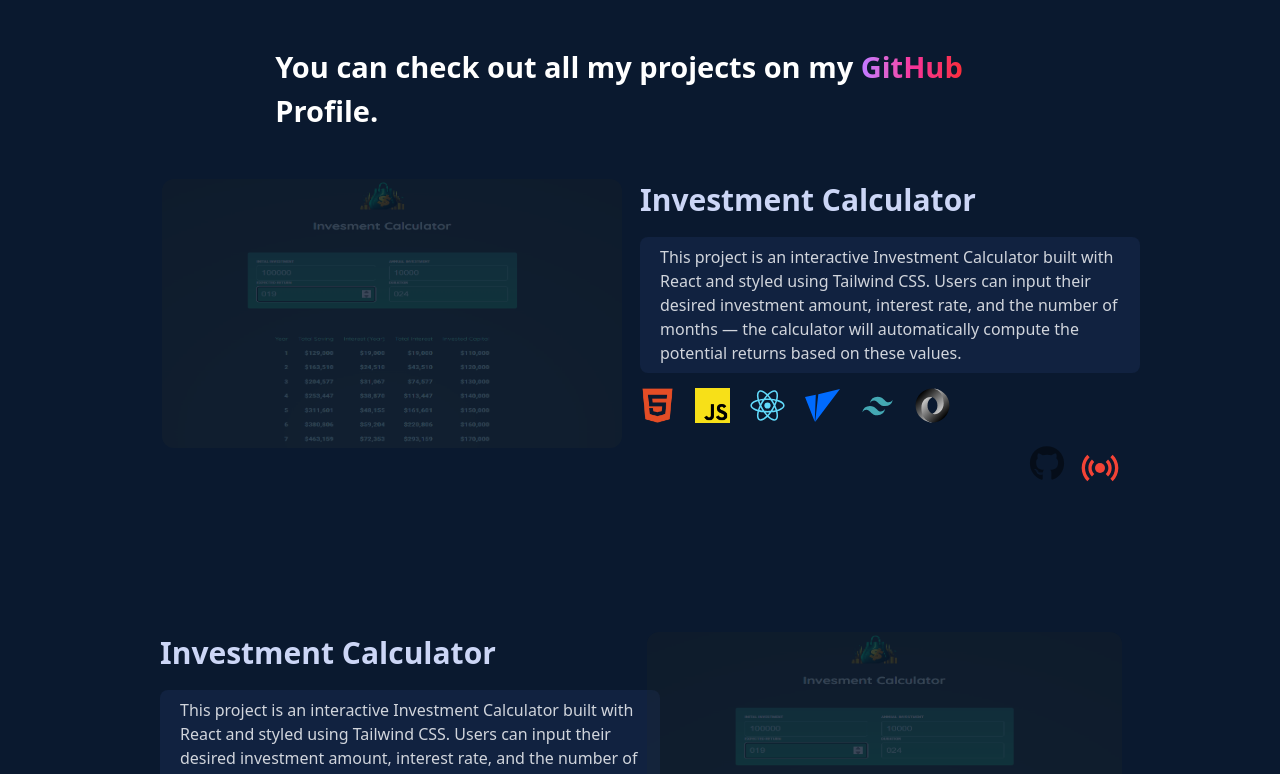
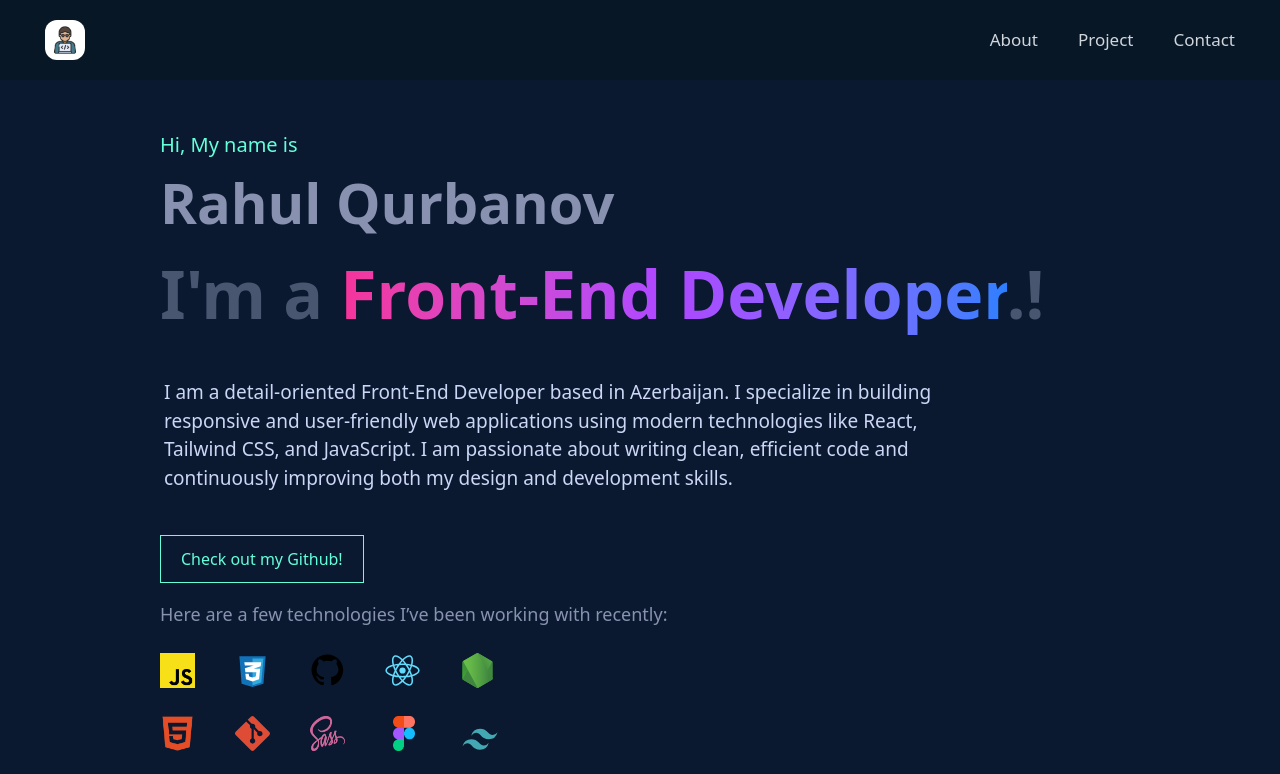
Before and after one commit to RahulQurbanov/Portfolio, a React (Vite) app: page / in a window 1280 px wide. Shown: the top 774 px of the page. Built offline with nearby package versions, Linux system fonts and the light colour scheme; the HTML template or start-up script is replaced by a standard one.

Commit message:
Change img path in Header Part

```diff
--- a/src/App.jsx
+++ b/src/App.jsx
@@ -6,7 +6,7 @@ import Footer from './components/Footer'
 export default function App() {
   return (<>
 
-   {/* <Header/> */}
+   <Header/>
    <Projects/>
    <Footer/>
    </>
--- a/src/components/Header.jsx
+++ b/src/components/Header.jsx
@@ -5,7 +5,7 @@ export default function Header() {
     return (
         <div id='home' className='bg-[#0a192f] flex flex-col gap-[10px]'>
             <nav className='flex justify-between items-center py-5 px-[45px] text-[17px] bg-[rgb(7,23,38)] animate__animated animate__fadeInDown animate__delay-1s'>
-                <div className='text-gray-300'><img src="./src/assets/img/logo.jpg" className='w-[40px] h-[40px] rounded-xl' /></div>
+                <div className='text-gray-300'><img src="/img/logo.jpg" className='w-[40px] h-[40px] rounded-xl' /></div>
                 <div className='flex gap-10 text-gray-300'>
                     <a href="#home" className='hover:text-[#64ffda] animate__animated animate__fadeInRight animate__delay-2s'>About</a>
                     <a href="#projects" className='hover:text-[#64ffda] animate__animated animate__fadeInRight animate__delay-2s'>Project</a>
@@ -41,24 +41,24 @@ export default function Header() {
                     </h1>
                     <div className="mt-2 flex gap-10">
                   <div className="flex flex-col gap-7">
-                    <img src="./src/assets/img/js.png" className="w-[35px] h-[35px] animate__animated animate__rotateIn animate__delay-5s" />
-                    <img src="./src/assets/img/html.webp" className="w-[35px] h-[35px] animate__animated animate__rotateIn animate__delay-5s" />
+                    <img src="/img/js.png" className="w-[35px] h-[35px] animate__animated animate__rotateIn animate__delay-5s" />
+                    <img src="/img/html.webp" className="w-[35px] h-[35px] animate__animated animate__rotateIn animate__delay-5s" />
                   </div>
                   <div className="flex flex-col gap-7">
-                    <img src="./src/assets/img/css.svg" className="w-[35px] h-[35px] animate__animated animate__rotateIn animate__delay-5s" />
-                    <img src="./src/assets/img/git.svg" className="w-[35px] h-[35px] animate__animated animate__rotateIn animate__delay-5s" />
+                    <img src="/img/css.svg" className="w-[35px] h-[35px] animate__animated animate__rotateIn animate__delay-5s" />
+                    <img src="/img/git.svg" className="w-[35px] h-[35px] animate__animated animate__rotateIn animate__delay-5s" />
                   </div>
                   <div className="flex flex-col gap-7">
-                    <img src="./src/assets/img/github.svg" className="w-[35px] h-[35px] animate__animated animate__rotateIn animate__delay-5s" />
-                    <img src="./src/assets/img/sass.png" className="w-[35px] h-[35px] animate__animated animate__rotateIn animate__delay-5s" />
+                    <img src="/img/github.svg" className="w-[35px] h-[35px] animate__animated animate__rotateIn animate__delay-5s" />
+                    <img src="/img/sass.png" className="w-[35px] h-[35px] animate__animated animate__rotateIn animate__delay-5s" />
                   </div>
                   <div className="flex flex-col gap-7">
-                    <img src="./src/assets/img/react.svg" className="w-[35px] h-[35px] animate__animated animate__rotateIn animate__delay-5s" />
-                    <img src="./src/assets/img/figma.png" className="w-[22px] h-[35px] ml-2 animate__animated animate__rotateIn animate__delay-5s" />
+                    <img src="/img/react.svg" className="w-[35px] h-[35px] animate__animated animate__rotateIn animate__delay-5s" />
+                    <img src="/img/figma.png" className="w-[22px] h-[35px] ml-2 animate__animated animate__rotateIn animate__delay-5s" />
                   </div>
                   <div className="flex flex-col gap-7">
-                    <img src="./src/assets/img/node.svg" className="w-[35px] h-[35px] animate__animated animate__rotateIn animate__delay-5s" />
-                    <img src="./src/assets/img/tailwind.svg" className="w-[40px] h-[45px] animate__animated animate__rotateIn animate__delay-5s" />
+                    <img src="/img/node.svg" className="w-[35px] h-[35px] animate__animated animate__rotateIn animate__delay-5s" />
+                    <img src="/img/tailwind.svg" className="w-[40px] h-[45px] animate__animated animate__rotateIn animate__delay-5s" />
                   </div>
                      </div>
 
```
